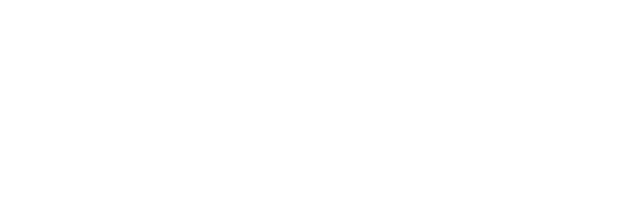
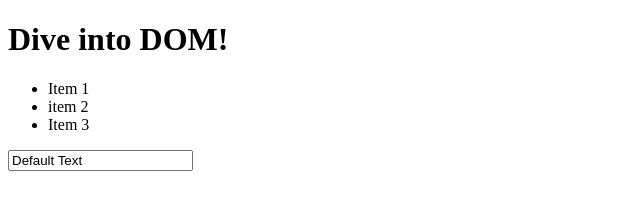
Before and after one commit to ryschun/learning_project, a plain HTML site: page index.html in a window 1280 px wide. Shown: the whole page, without its empty margins (0-640 px from the left). Drawn offline with Linux system fonts and the light colour scheme.

Commit message:
DOM editing

```diff
--- a/index.html
+++ b/index.html
@@ -8,6 +8,12 @@
   <script src="app.js" defer></script>
 </head>
 <body>
-
+  <header><h1 id="main-title">Dive into DOM!</h1></header>
+  <ul>
+    <li>Item 1</li>
+    <li class="List-item">item 2</li>
+    <li class="List-item">Item 3</li>
+  </ul>
+  <input type="text" value="Default Text" >
 </body>
 </html>
```
